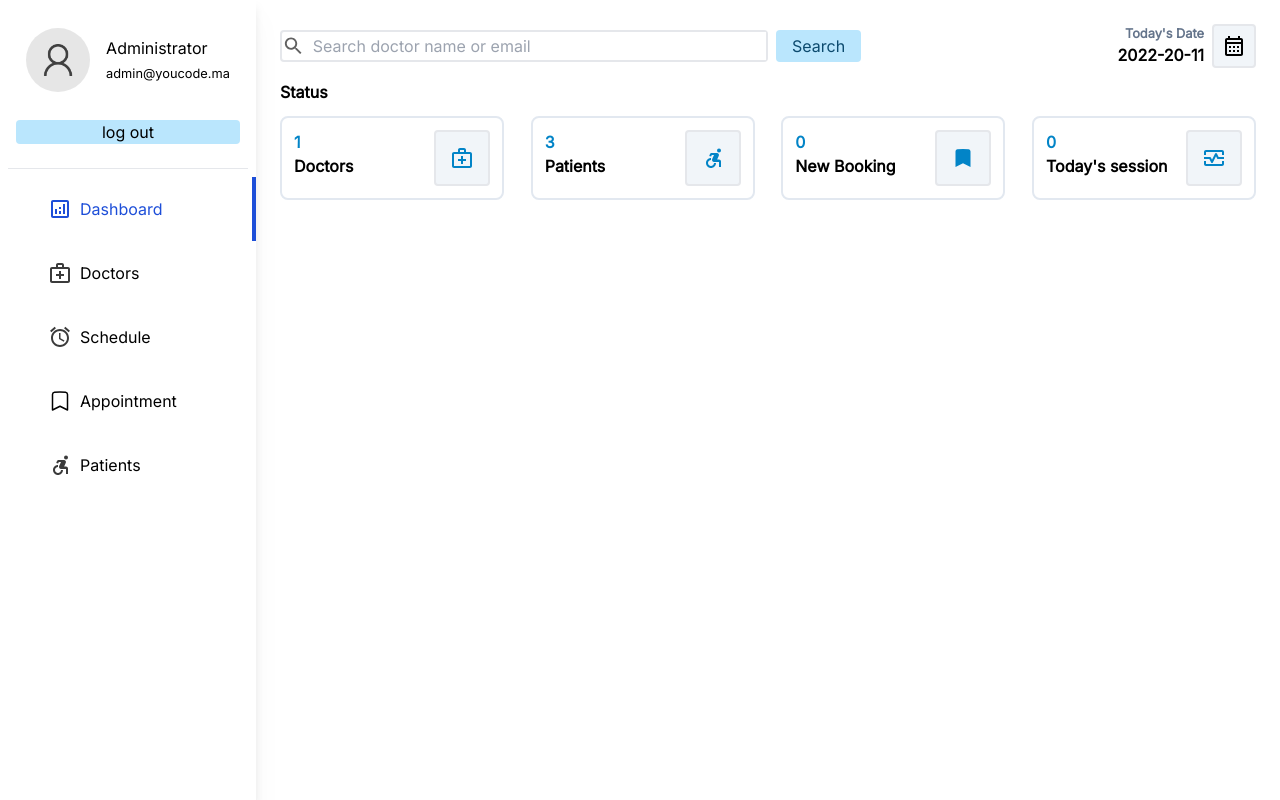
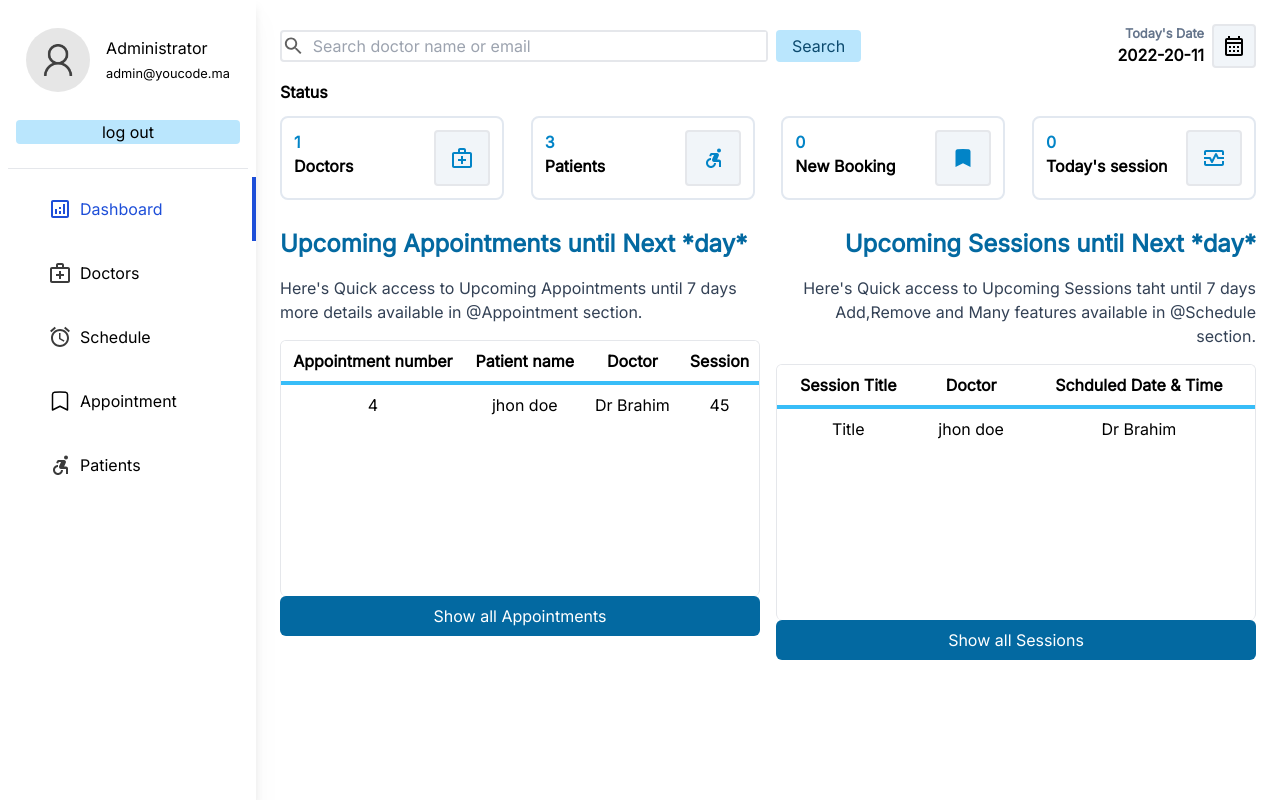
Before and after one commit to kfifel/Gestion-RDV-Hopital, a PHP site: page /admin-dashboard.php in a window 1280 px wide. Run offline with PHP 8.4, Linux system fonts and the light colour scheme; some libraries are stand-ins or nearby versions.

Commit message:
finishing admin dashboard doctor dashboard patient home

```diff
--- a/admin-interfaces/admin-dashboard.php
+++ b/admin-interfaces/admin-dashboard.php
@@ -13,6 +13,7 @@
     ?>
     <main class="ml-64 p-6 admin-dashboard flex flex-col gap-3">
         <div class="header flex justify-between">
+            <h1 class="hidden">Admin Dashboard</h1>
             <from class="search flex gap-2 items-center w-3/4">
                 <div class="border-2 rounded flex items-center h-8 w-2/3">
                     <svg xmlns="http://www.w3.org/2000/svg" height="24px" viewBox="0 0 24 24" width="24px" fill="#616161"><path d="M0 0h24v24H0V0z" fill="none"/><path d="M15.5 14h-.79l-.28-.27C15.41 12.59 16 11.11 16 9.5 16 5.91 13.09 3 9.5 3S3 5.91 3 9.5 5.91 16 9.5 16c1.61 0 3.09-.59 4.23-1.57l.27.28v.79l5 4.99L20.49 19l-4.99-5zm-6 0C7.01 14 5 11.99 5 9.5S7.01 5 9.5 5 14 7.01 14 9.5 11.99 14 9.5 14z"/></svg>
@@ -69,7 +70,51 @@
                 </div>
             </div>
         </div>
-        <div class="upcoming-appointments">
+        <div class="flex flex-col xl:flex-row gap-4">
+            <div class="upcoming-appointments block m-0 w-full xl:w-1/2">
+                <h2 class="font-bold text-sky-700 text-2xl my-4">Upcoming Appointments until Next <span>*day*</span></h2>
+                <p class="my-4 font-medium text-slate-700 ">Here's Quick access to Upcoming Appointments until 7 days<br>more details available in @Appointment section.</p>
+                <div class="w-full h-64 border-x border-t rounded-md overflow-y-scroll mt-3">
+                    <table class="w-full relative">
+                        <tr class="sticky top-0 bg-white">
+                            <th class="border-b-4 p-2 border-sky-400">Appointment number</th>
+                            <th class="border-b-4 p-2 border-sky-400">Patient name</th>
+                            <th class="border-b-4 p-2 border-sky-400">Doctor</th>
+                            <th class="border-b-4 p-2 border-sky-400">Session</th>
+                        </tr>
+                        <tr>
+                            <td class="text-center p-2 ">4</td>
+                            <td class="text-center p-2 ">jhon doe</td>
+                            <td class="text-center p-2 ">Dr Brahim</td>
+                            <td class="text-center p-2 ">45</td>
+                        </tr>
+                    </table>
+                </div>
+                <form action="" class="mb-0">
+                    <button class="w-full p-2 bg-sky-700 text-white text-center rounded-md">Show all Appointments</button>
+                </form>
+            </div>
+            <div class="upcoming-sessions block w-full xl:w-1/2">
+                <h2 class="font-bold text-sky-700 text-2xl my-4 xl:text-right">Upcoming Sessions until Next <span>*day*</span></h2>
+                <p class="my-4 font-medium text-slate-700 xl:text-right">Here's Quick access to Upcoming Sessions taht until 7 days<br>Add,Remove and Many features available in @Schedule section.</p>
+                <div class="w-full h-64 border-x border-t rounded-md overflow-y-scroll mt-3">
+                    <table class="w-full relative">
+                        <tr class="sticky top-0 bg-white">
+                            <th class="border-b-4 p-2 border-sky-400">Session Title</th>
+                            <th class="border-b-4 p-2 border-sky-400">Doctor</th>
+                            <th class="border-b-4 p-2 border-sky-400">Schduled Date & Time</th>
+                        </tr>
+                        <tr>
+                            <td class="text-center p-2 ">Title</td>
+                            <td class="text-center p-2 ">jhon doe</td>
+                            <td class="text-center p-2 ">Dr Brahim</td>
+                        </tr>
+                    </table>
+                </div>
+                <form action="" class="mb-0">
+                    <button class="w-full p-2 bg-sky-700 text-white text-center rounded-md">Show all Sessions</button>
+                </form>
+            </div>
         </div>
     </main>
 </body>
--- a/assets/css/main.css
+++ b/assets/css/main.css
@@ -11,3 +11,11 @@
 .sidebar .active > *{
     fill: #1d4ed8;
 }
+
+.doctor-dashboard .banner{
+    background-image : url('/Gestion-RDB-Hopital/assets/img/b8.jpg');
+}
+
+.patient-home .banner{
+    background-image : url('/Gestion-RDB-Hopital/assets/img/b3.jpg');
+}
--- a/includes/doctor-sidebar.php
+++ b/includes/doctor-sidebar.php
@@ -2,8 +2,8 @@
     <div class="flex items-center justify-center gap-4 py-7">
         <img src="/Gestion-RDB-Hopital/assets/img/user.png" class="w-16 h-16 rounded-full" alt="">
         <div>
-            <span class="block">Administrator</span>
-            <small>admin@youcode.ma</small>
+            <span class="block">Doctor</span>
+            <small>doctor@youcode.ma</small>
         </div>
     </div>
     <a href="">
--- a/includes/paitent-sidebar.php
+++ b/includes/paitent-sidebar.php
@@ -2,8 +2,8 @@
     <div class="flex items-center justify-center gap-4 py-7">
         <img src="/Gestion-RDB-Hopital/assets/img/user.png" class="w-16 h-16 rounded-full" alt="">
         <div>
-            <span class="block">Administrator</span>
-            <small>admin@youcode.ma</small>
+            <span class="block">Patient</span>
+            <small>patient@youcode.ma</small>
         </div>
     </div>
     <a href="">
```
Also changed, not shown: doctor-interfaces/doctor-dashboard.php (+102 -0 lines), patient-interfaces/patient-home.php (+106 -0 lines), assets/img/b3.jpg (added).
